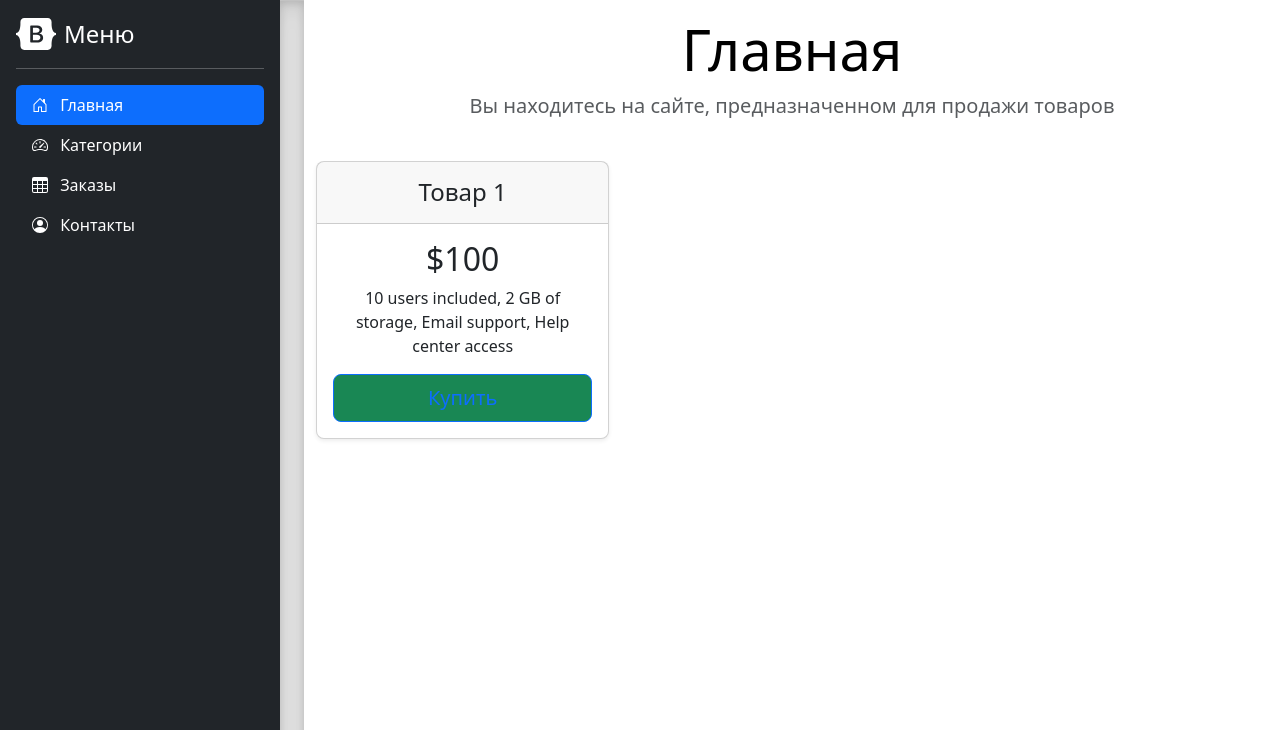
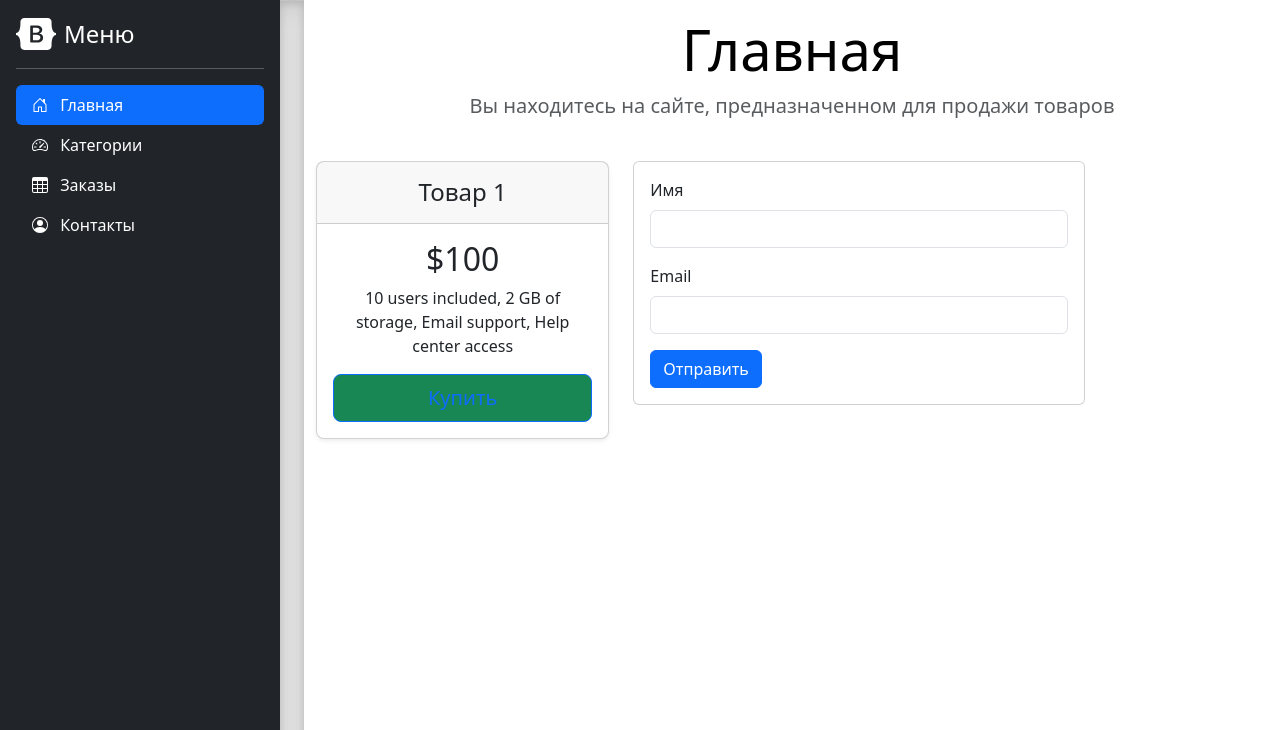
Before and after one commit to ChurilovEvgeny/DZ_19_1, a plain HTML site: page index.html in a window 1280 px wide. Shown: the top 730 px of the page. Drawn offline with nearby package versions, Linux system fonts and the light colour scheme.

Commit message:
Добавлена форма обратной связи с Имя, Емайл, Отправить

```diff
--- a/index.html
+++ b/index.html
@@ -267,8 +267,8 @@
         </header>
 
         <main class="row">
-            <div class="row text-center">
-                <div class="col-4">
+            <div class="row">
+                <div class="col-4 text-center">
                     <div class="card mb-4 rounded-3 shadow-sm">
                         <div class="card-header py-3">
                             <h4 class="my-0 fw-normal">Товар 1</h4>
@@ -281,9 +281,29 @@
                                 Email support,
                                 Help center access
                             </p>
-                            <button type="button" class="w-100 btn btn-lg btn-outline-primary btn-success">Купить</button>
+                            <button type="button" class="w-100 btn btn-lg btn-outline-primary btn-success">Купить
+                            </button>
                         </div>
                     </div>
+                </div>
+
+                <div class="col-6">
+                    <div class="card">
+                        <div class="card-body">
+                            <form>
+                                <div class="mb-3">
+                                    <label for="exampleInputName" class="form-label">Имя</label>
+                                    <input type="text" class="form-control" id="exName">
+                                </div>
+                                <div class="mb-3">
+                                    <label for="exampleInputEmail1" class="form-label">Email</label>
+                                    <input type="email" class="form-control" id="exampleInputEmail1"
+                                           aria-describedby="emailHelp">
+                                </div>
+                                <button type="button" class="btn btn-primary">Отправить</button>
+                            </form>
+                        </div>
+                      </div>
                 </div>
             </div>
         </main>
```
